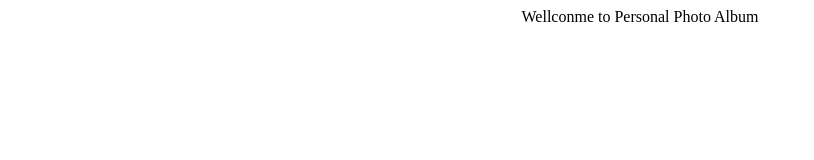
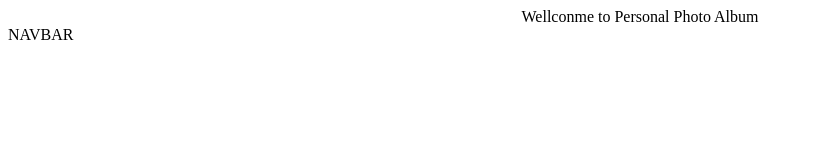
Before and after one commit to Cristian-Nass/personal-photo-album, a React (Create React App) app: page / in a window 1280 px wide. Shown: the top 160 px of the page, without its empty margins (0-814 px from the left). Built offline with nearby package versions, Linux system fonts and the light colour scheme; no server answers; the database is empty.

Commit message:
Implemented navbar component

```diff
--- a/src/App.tsx
+++ b/src/App.tsx
@@ -2,6 +2,8 @@ import React, {useEffect} from 'react';
 import './App.css';
 import {db} from './service/firebase';
 import {collection, query, getDocs} from 'firebase/firestore';
+import NavbarView from './components/NavbarView';
+
 const getData = async (q: any) => {
   const querySnapshot = await getDocs(q);
   querySnapshot.forEach((doc) => {
@@ -15,7 +17,12 @@ function App() {
     getData(q);
   }, []);
 
-  return <div className="App">Wellconme to Personal Photo Album</div>;
+  return (
+    <>
+      <div className="App">Wellconme to Personal Photo Album</div>
+      <NavbarView />
+    </>
+  );
 }
 
 export default App;
--- /dev/null
+++ b/src/components/NavbarView.tsx
@@ -0,0 +1,9 @@
+const NavbarView = () => {
+  return (
+    <>
+      <div>NAVBAR</div>
+    </>
+  );
+};
+
+export default NavbarView;
```
